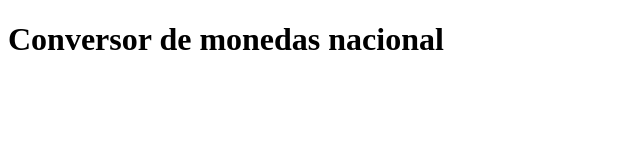
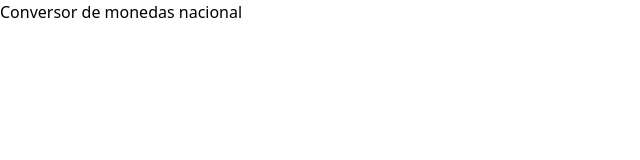
Before and after one commit to Joselyn-argg/conversormonedas, a plain HTML site: page index.html in a window 1280 px wide. Shown: the whole page, without its empty margins (0-640 px from the left). Drawn offline with nearby package versions, Linux system fonts and the light colour scheme.

Commit message:
link css, jv, add img, tailwind

```diff
--- a/index.html
+++ b/index.html
@@ -6,6 +6,8 @@
     <title>Conversor de monedas nacional</title>
     <!--Mi css-->
     <link rel="stylesheet" href="./assets/css/style.css">
+    <!--Tailwind-->
+    <script src="https://cdn.jsdelivr.net/npm/@tailwindcss/browser@4"></script>
 </head>
 <body>
     <h1>Conversor de monedas nacional</h1>
```
